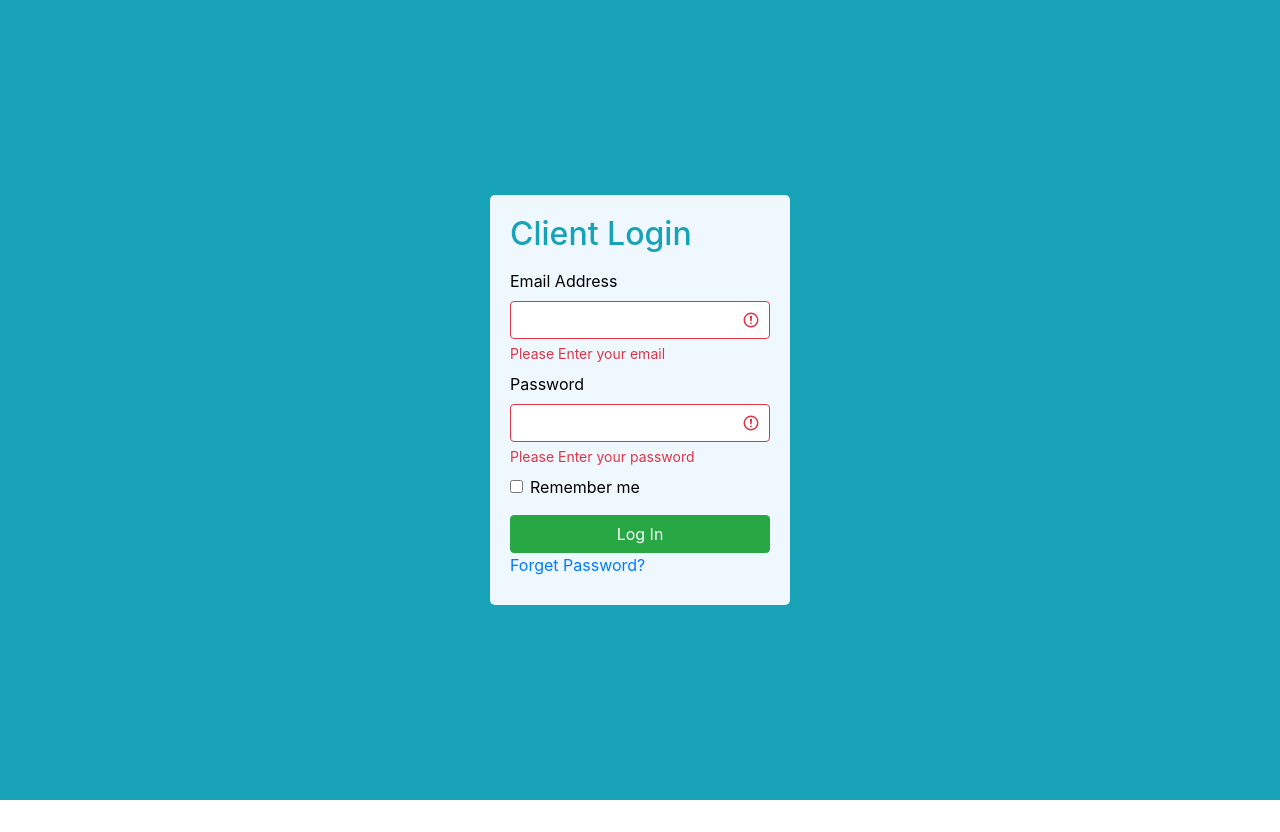
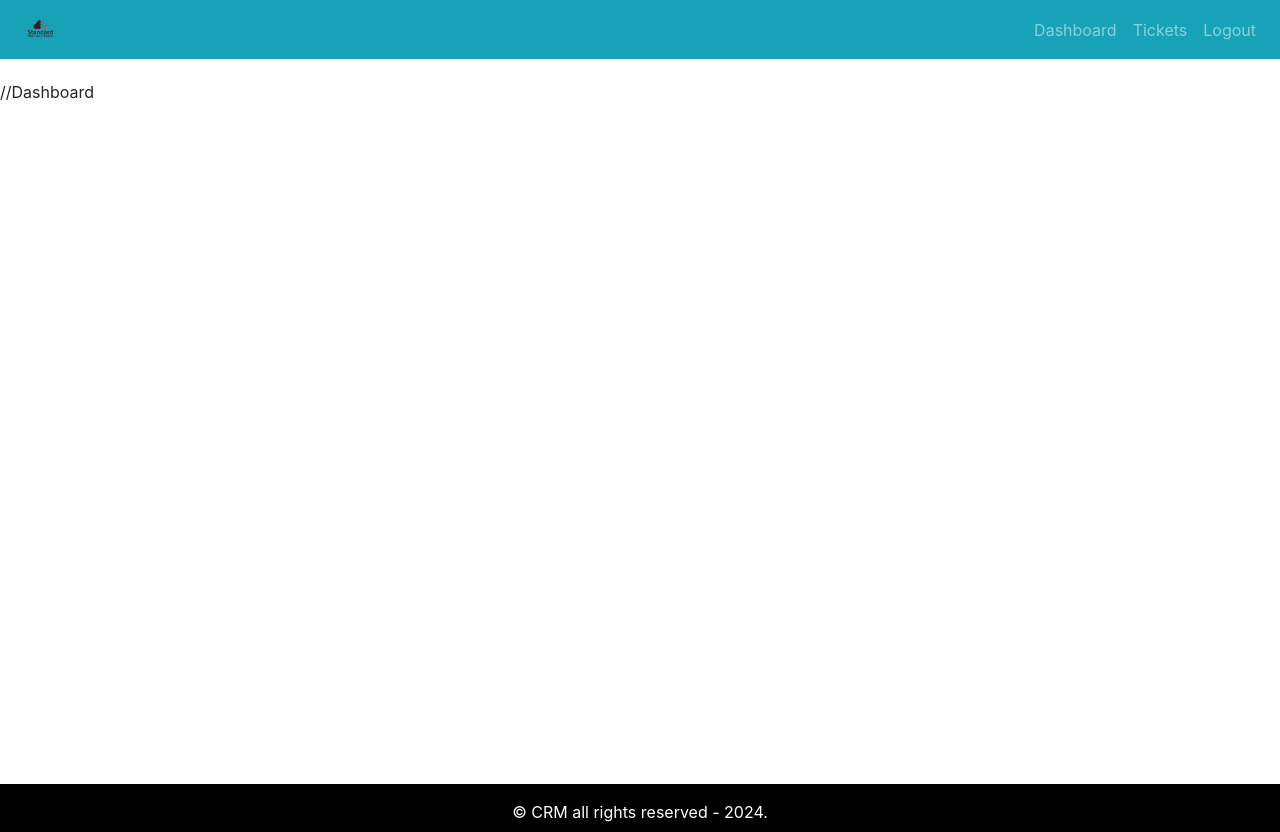
Before and after one commit to Patric27/crm-frontend, a React (Create React App) app in the folder crm-ticket-system/: page / in a window 1280 px wide. Before the commit the page ends 800 px from the top, so only its background shows below. Built offline with nearby package versions, Linux system fonts and the light colour scheme.

Commit message:
layout is added

```diff
--- a/crm-ticket-system/src/App.css
+++ b/crm-ticket-system/src/App.css
@@ -0,0 +1,24 @@
+.default-layout{
+    display: grid;
+    grid-template-rows: 80px auto 3rem;
+    grid-template-areas:
+    "header"
+    "main"
+    "footer"
+}
+
+header {
+    grid-area: header;
+}
+
+main {
+    grid-area: main;
+    min-height: 88vh;
+}
+
+footer {
+    grid-area: footer;
+    background: black;
+    padding: 1rem;
+    color: white;
+}
--- a/crm-ticket-system/src/App.js
+++ b/crm-ticket-system/src/App.js
@@ -3,13 +3,15 @@
 
 
 import { Entry } from './pages/entry/Entry.page';
+import { DefaultLayout } from './layout/DefaultLayout';
 
 function App() {
   return (
   <div className='App'>
-    <Entry />
+    {/* <Entry /> */}
+    <DefaultLayout>//Dashboard</DefaultLayout>
   </div>
   );
 }
 
-export default App
+export default App;
--- /dev/null
+++ b/crm-ticket-system/src/layout/DefaultLayout.js
@@ -0,0 +1,24 @@
+import React from "react";
+import { Header } from "./partials/Header.comp";
+import { Footer } from "./partials/Footer.comp";
+
+
+
+export const DefaultLayout = ({children}) => {
+    return(
+
+        <div className="default-layout">
+             <header className="header">
+             <Header/>
+             </header>
+
+            <main className="main">{children}</main>
+
+            <footer className="footer">
+            <Footer/>
+            </footer>
+         </div>
+
+
+    );
+};
--- /dev/null
+++ b/crm-ticket-system/src/layout/partials/Footer.comp.js
@@ -0,0 +1,10 @@
+import React from "react";
+
+export const Footer = () =>{
+    return (
+        <div className="text-center copy-right">
+        &copy; CRM all rights reserved - 2024.
+        </div>
+
+    );
+};
--- /dev/null
+++ b/crm-ticket-system/src/layout/partials/Header.comp.js
@@ -0,0 +1,27 @@
+import React from "react";
+import {Navbar, Nav} from 'react-bootstrap';
+import logo from '../../assets/img/logo.png'
+
+export const Header = () =>{
+    return (
+    <Navbar
+    collapseOnSelect
+    bg="info"
+    variant="dark"
+    expand="md"
+    >
+        <Navbar.Brand>
+            <img src={logo} alt="logo" width="50px"/>
+        </Navbar.Brand>
+        <Navbar.Toggle
+        area-controls="basic-navbar-nav" />
+        <Navbar.Collapse id="basic-navbar-nav">
+            <Nav className="ml-auto">
+                <Nav.Link href="/dashboard">Dashboard</Nav.Link>
+                <Nav.Link href="/dashboard">Tickets</Nav.Link>
+                <Nav.Link href="/dashboard">Logout</Nav.Link>
+            </Nav>
+        </Navbar.Collapse>
+    </Navbar>
+    );
+};
```
Also changed, not shown: crm-ticket-system/src/assets/img/logo.png (added).
